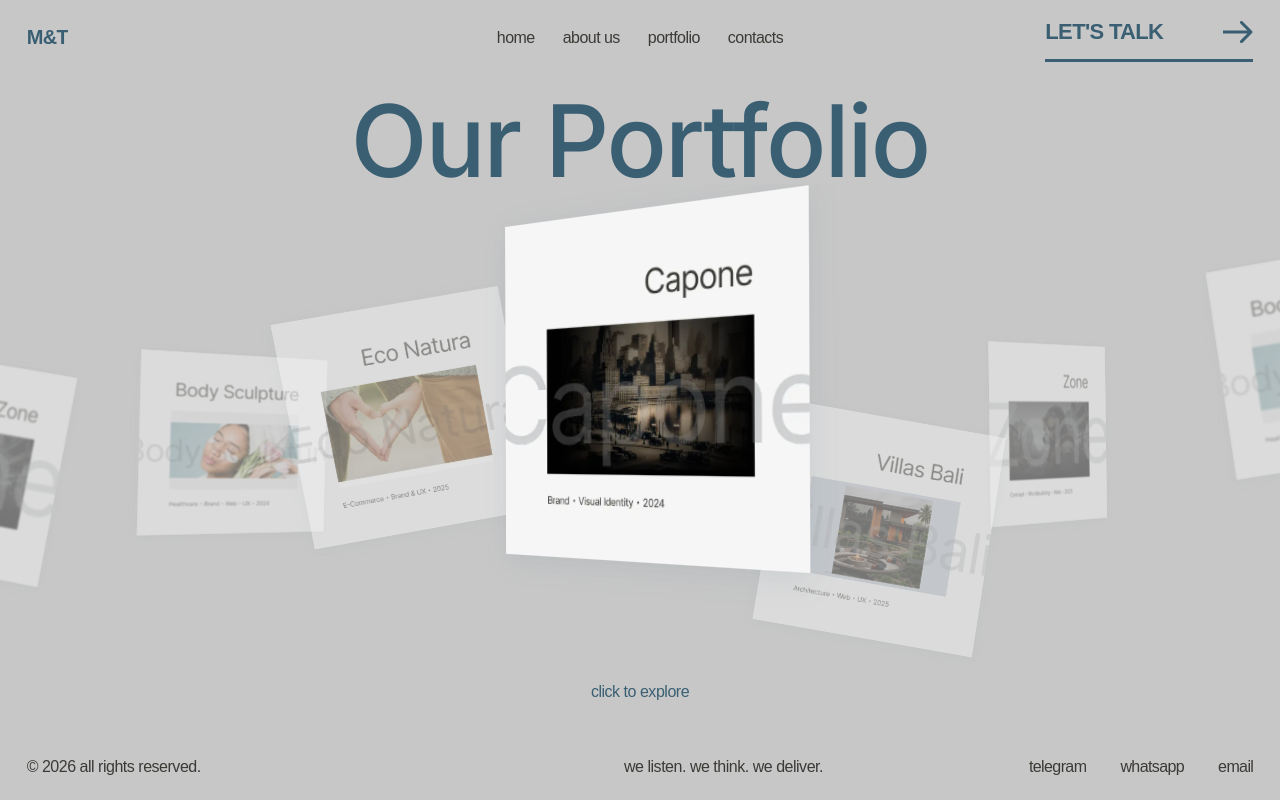
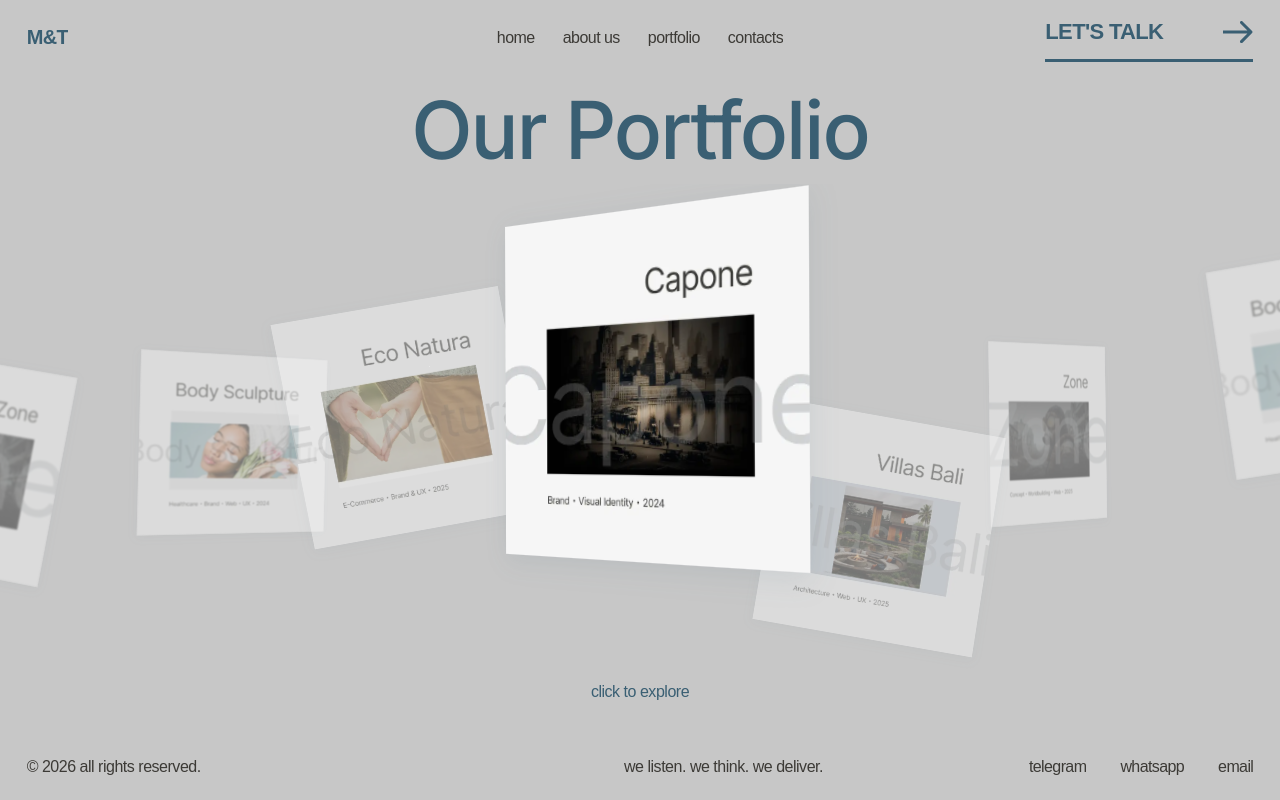
Before and after one commit to Tetiana2309/mt-web-designer-studio, a React (Vite) app: page /#/portfolio in a window 1280 px wide. Built offline with nearby package versions, Linux system fonts and the light colour scheme.

Commit message:
Scope compact laptop portfolio title sizing

```diff
--- a/src/components/Portfolio.tsx
+++ b/src/components/Portfolio.tsx
@@ -188,6 +188,7 @@ export default function Portfolio() {
 
         <div className="hidden min-[1280px]:block">
           <h1
+            data-portfolio-laptop-heading
             className="absolute top-[calc(129*var(--u))] left-1/2 z-10 -translate-x-1/2 whitespace-nowrap text-center"
             style={{
               color: '#3A5F73',
```
